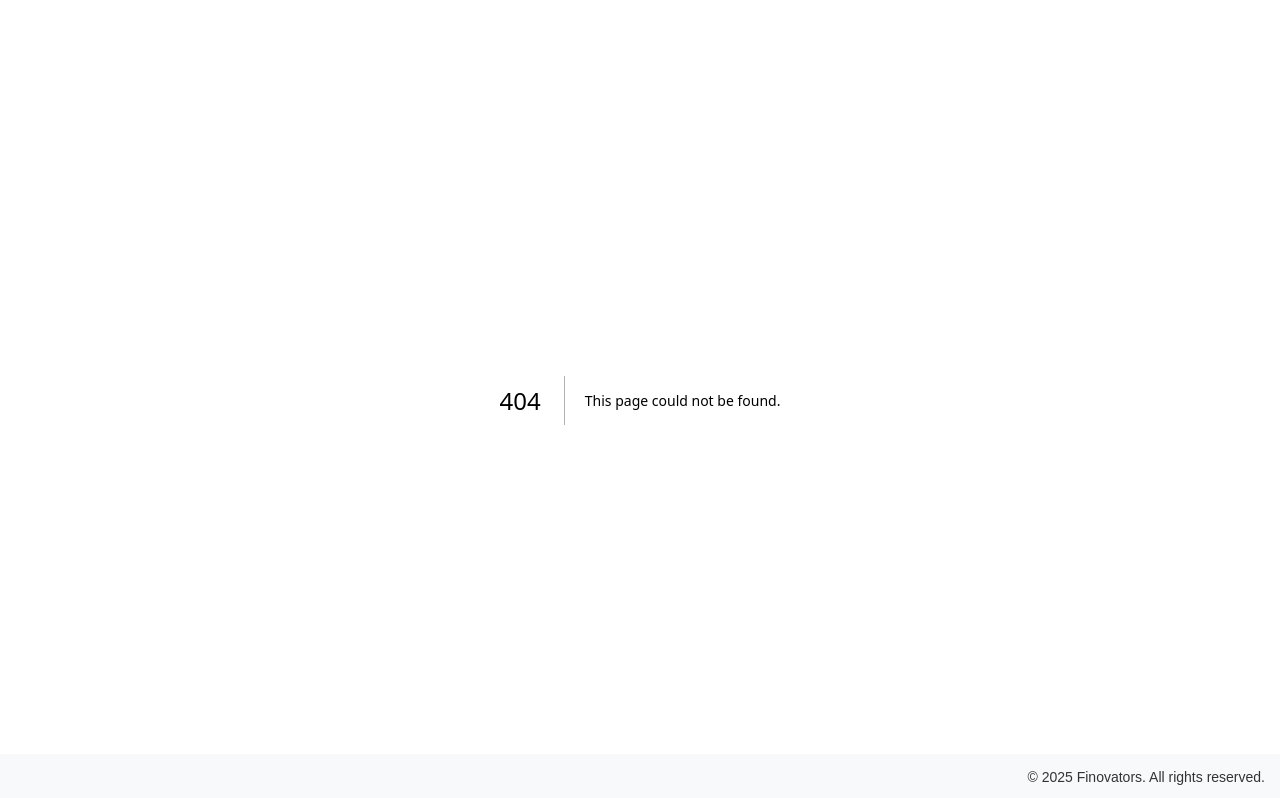
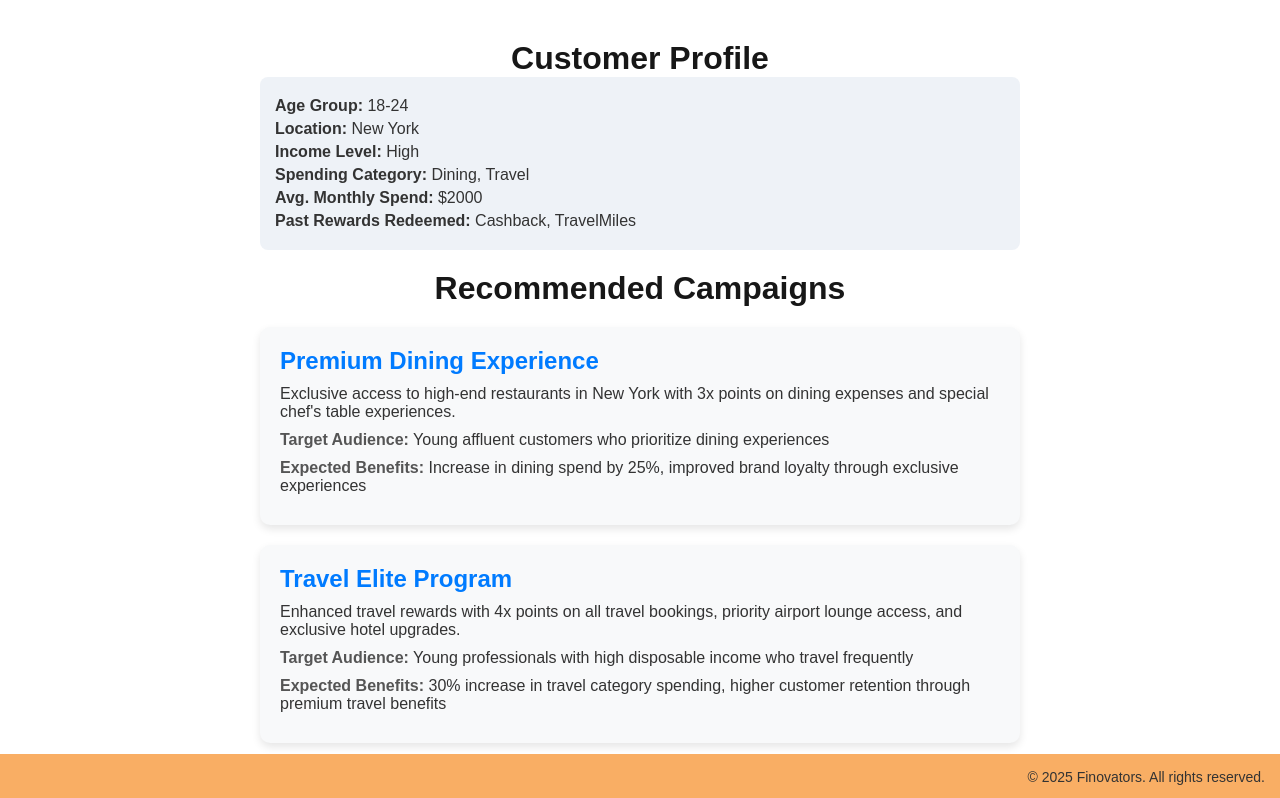
Before and after one commit to niranjan1375/finovators-fe, a Next.js app: page /apple in a window 1280 px wide. Before the commit this address had no page. Shown: the top 798 px of the page. Built offline with nearby package versions, Linux system fonts and the light colour scheme.

Commit message:
chore: details page

```diff
--- a/components/Cohorts/SideBarModal/index.js
+++ b/components/Cohorts/SideBarModal/index.js
@@ -16,7 +16,7 @@ const CohortDetailsModal = ({ open, cohort, onClose }) => {
         },
         { manual: true }
     );
-console.log('lol',lol);
+    console.log("lol", lol);
 
     useEffect(() => {
         if (cohort.CohortName) {
--- a/components/Footer/footer.module.css
+++ b/components/Footer/footer.module.css
@@ -2,10 +2,12 @@
 	width: 100%;
 	text-align: end;
 	padding: 15px 15px 15px 0;
-	background-color: #f8f9fa;
+	background-color: #F9AE64;
+
 	color: #333;
 	font-size: 14px;
 	position: fixed;
 	bottom: 0;
 	left: 0;
+	overflow: hidden;
 }
--- /dev/null
+++ b/pages/apple.js
@@ -0,0 +1,74 @@
+import React, { useState } from "react";
+import styles from "./styles.module.css";
+
+const hardcodedData = {
+  customer_profile: {
+    age_group: "18-24",
+    location: "New York",
+    income_level: "High",
+    spending_category: "Dining, Travel",
+    avg_monthly_spend: 2000,
+    past_rewards_redeemed: ["Cashback", "TravelMiles"],
+  },
+  recommended_campaigns: [
+    {
+      campaign_name: "Premium Dining Experience",
+      description:
+        "Exclusive access to high-end restaurants in New York with 3x points on dining expenses and special chef's table experiences.",
+      target_audience: "Young affluent customers who prioritize dining experiences",
+      expected_benefits:
+        "Increase in dining spend by 25%, improved brand loyalty through exclusive experiences",
+    },
+    {
+      campaign_name: "Travel Elite Program",
+      description:
+        "Enhanced travel rewards with 4x points on all travel bookings, priority airport lounge access, and exclusive hotel upgrades.",
+      target_audience:
+        "Young professionals with high disposable income who travel frequently",
+      expected_benefits:
+        "30% increase in travel category spending, higher customer retention through premium travel benefits",
+    },
+    {
+      campaign_name: "Lifestyle Concierge Service",
+      description:
+        "Personal concierge service for booking hard-to-get restaurant reservations and travel experiences with bonus points for combined dining and travel purchases.",
+      target_audience:
+        "High-income young adults seeking convenience and premium experiences",
+      expected_benefits:
+        "Cross-category spending increase of 20%, higher engagement through personalized service",
+    },
+  ],
+};
+
+const CampaignPage = () => {
+    const [campaigns] = useState(hardcodedData.recommended_campaigns);
+    const { customer_profile } = hardcodedData;
+
+    return (
+        <div className={styles.campaign_container}>
+            <h1>Customer Profile</h1>
+            <div className={styles.customer_profile}>
+                <p><strong>Age Group:</strong> {customer_profile.age_group}</p>
+        <p><strong>Location:</strong> {customer_profile.location}</p>
+        <p><strong>Income Level:</strong> {customer_profile.income_level}</p>
+        <p><strong>Spending Category:</strong> {customer_profile.spending_category}</p>
+        <p><strong>Avg. Monthly Spend:</strong> ${customer_profile.avg_monthly_spend}</p>
+        <p><strong>Past Rewards Redeemed:</strong> {customer_profile.past_rewards_redeemed.join(", ")}</p>
+      </div>
+
+      <h1>Recommended Campaigns</h1>
+      <div className={styles.campaign_list}>
+        {campaigns.map((campaign, index) => (
+          <div key={index} className={styles.campaign_card}>
+            <h2>{campaign.campaign_name}</h2>
+            <p>{campaign.description}</p>
+            <p><strong>Target Audience:</strong> {campaign.target_audience}</p>
+            <p><strong>Expected Benefits:</strong> {campaign.expected_benefits}</p>
+          </div>
+        ))}
+      </div>
+    </div>
+  );
+};
+
+export default CampaignPage;
--- /dev/null
+++ b/pages/styles.module.css
@@ -0,0 +1,54 @@
+.campaign_container {
+	max-width: 800px;
+	margin: 20px auto;
+	padding: 20px;
+	text-align: center;
+	font-family: Arial, sans-serif;
+}
+
+.customer_profile {
+	background: #eef2f7;
+	padding: 15px;
+	border-radius: 8px;
+	margin-bottom: 20px;
+	text-align: left;
+}
+
+.customer_profile p {
+	margin: 5px 0;
+	color: #333;
+}
+
+.campaign_list {
+	display: flex;
+	flex-direction: column;
+	gap: 20px;
+	margin-top: 20px;
+}
+
+.campaign_card {
+	background: #f8f9fa;
+	padding: 20px;
+	border-radius: 10px;
+	box-shadow: 0 4px 8px rgba(0, 0, 0, 0.1);
+	transition: transform 0.3s ease-in-out;
+	text-align: left;
+}
+
+.campaign_card:hover {
+	transform: scale(1.03);
+}
+
+.campaign_card h2 {
+	color: #007bff;
+	margin-bottom: 10px;
+}
+
+.campaign_card p {
+	color: #333;
+	margin-bottom: 10px;
+}
+
+.campaign_card strong {
+	color: #555;
+}
```
